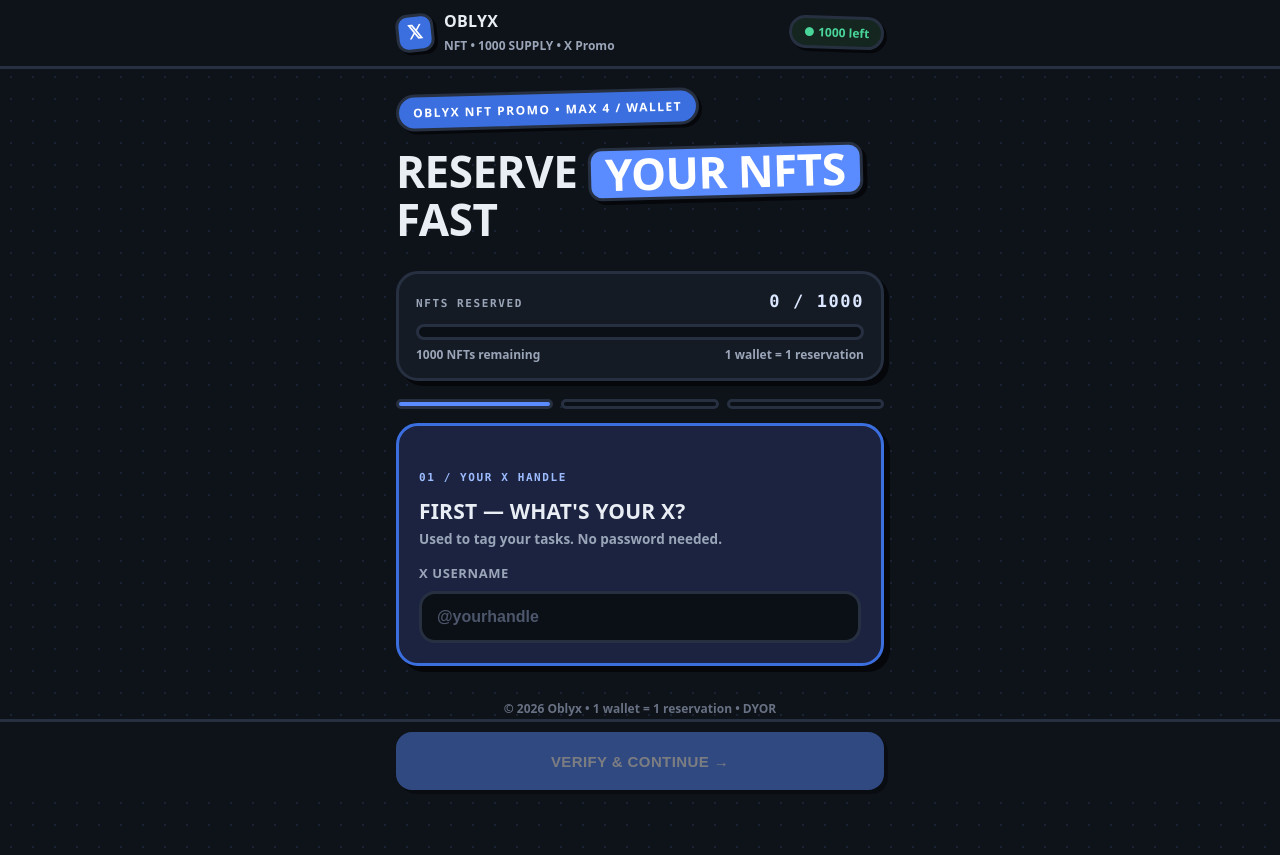
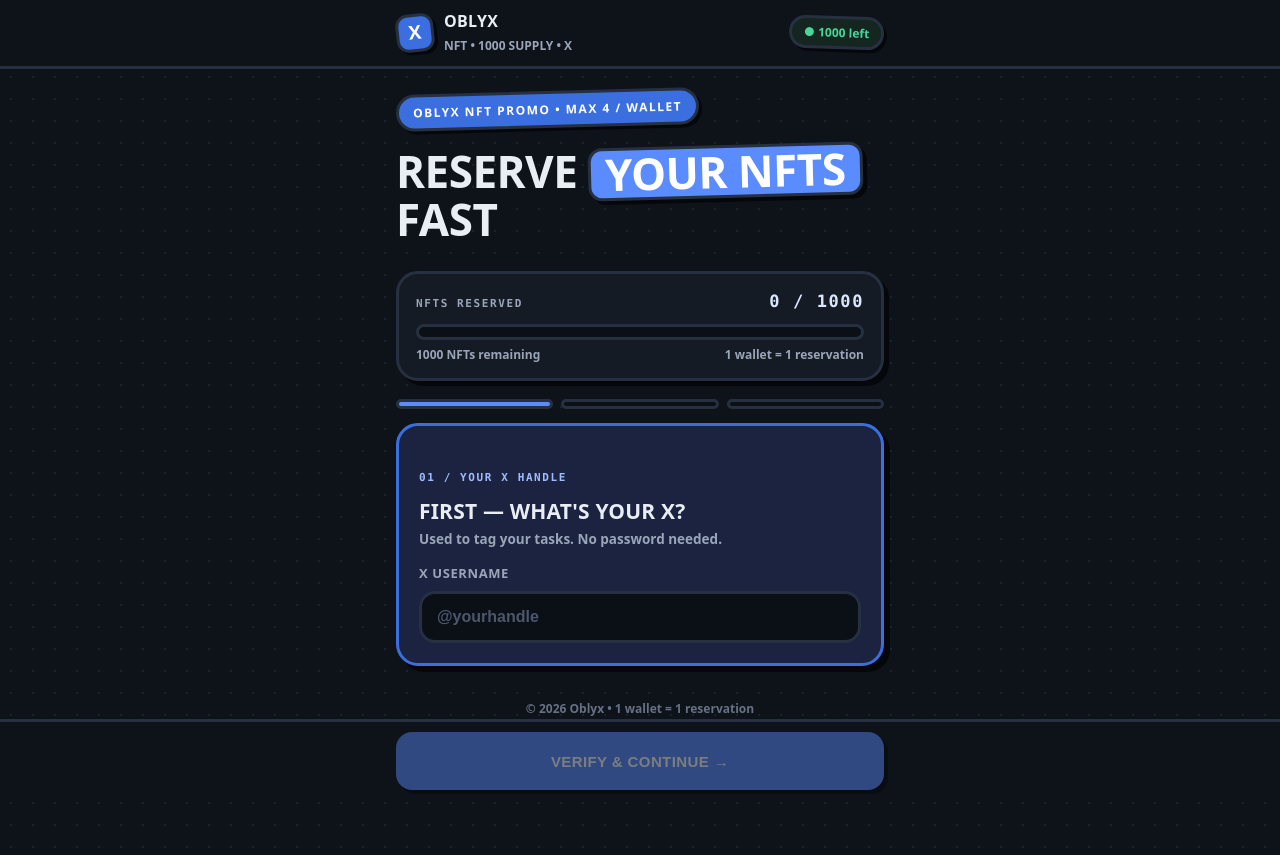
Before and after one commit to nazmus-sadat9/rudro-rkm, a Next.js app: page / in a window 1280 px wide. Built offline with nearby package versions, Linux system fonts and the light colour scheme; no server answers; the database is empty.

Commit message:
fix: remove some texts

```diff
--- a/app/page.tsx
+++ b/app/page.tsx
@@ -204,9 +204,9 @@
 
   const nextLabel =
     step === 1 ? (checkingHandle ? "Verifying…" : "Verify & continue →")
-    : step === 2 ? "Continue to wallet →"
-    : step === 3 ? (submitting ? "Reserving…" : `Reserve ${qty} NFT${qty > 1 ? "s" : ""}`)
-    : "Done";
+      : step === 2 ? "Continue to wallet →"
+        : step === 3 ? (submitting ? "Reserving…" : `Reserve ${qty} NFT${qty > 1 ? "s" : ""}`)
+          : "Done";
 
   function taskBtn(key: TaskKey, label: string) {
     if (done[key]) return { text: "Next →", cls: "btn btn-p" };
@@ -254,10 +254,10 @@
     <>
       <header className="nav">
         <div className="nav-in">
-          <div className="badge-x">𝕏</div>
+          <div className="badge-x">X</div>
           <div className="brand">
             <b>{SITE.projectName}</b>
-            <span>{SITE.tokenSymbol} • X Promo</span>
+            <span>{SITE.tokenSymbol} • X</span>
           </div>
           <div className="left-pill">● {left} left</div>
         </div>
@@ -379,7 +379,7 @@
           </section>
         )}
 
-        <footer>© 2026 {SITE.projectName} • 1 wallet = 1 reservation • DYOR</footer>
+        <footer>&copy; 2026 {SITE.projectName} • 1 wallet = 1 reservation</footer>
       </div>
 
       {step !== 4 && (
```
